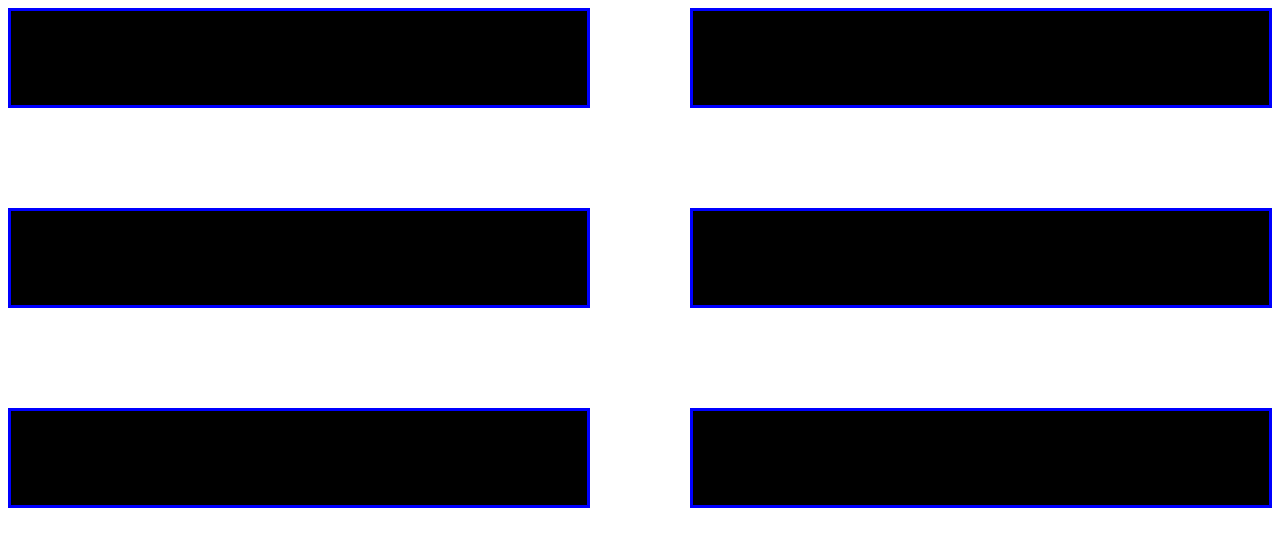
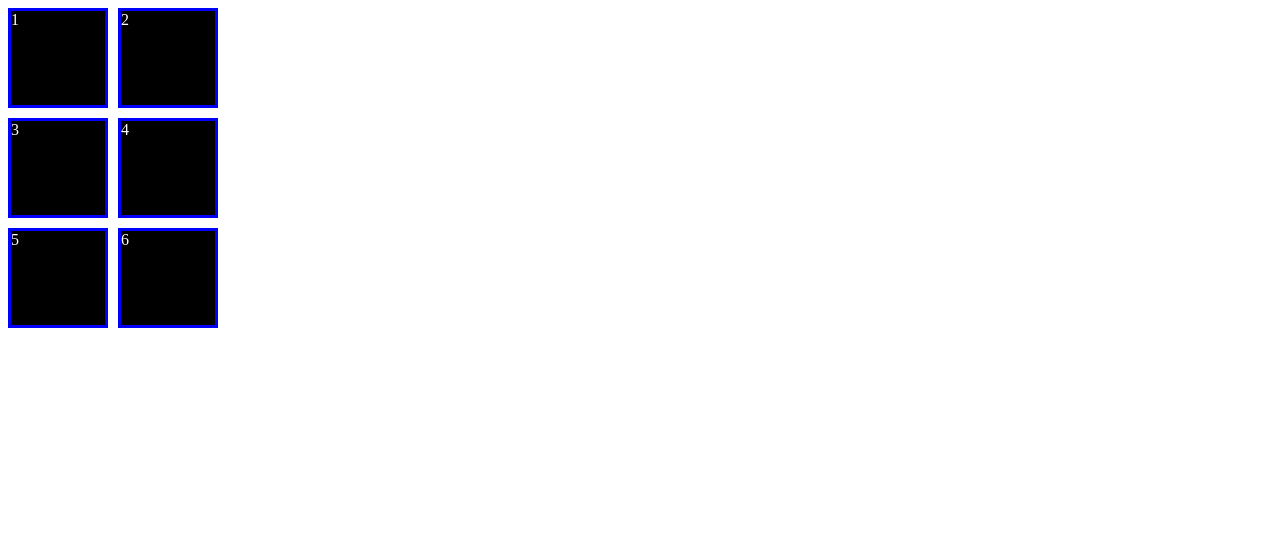
Before and after one commit to iAJ23/EjerciciosCss, a plain HTML site: page ejercicio-2/index.html in a window 1280 px wide. Drawn offline with Linux system fonts and the light colour scheme.

Commit message:
modificacion de css

```diff
--- a/ejercicio-2/css/styles.css
+++ b/ejercicio-2/css/styles.css
@@ -1,12 +1,12 @@
 .container {
     display: grid;
-    grid-template-columns: repeat(2,1fr);
-    grid-template-rows: repeat(3,100px);
-    gap: 100px 100px;
+    grid-template-columns: repeat(2, 100px);
+    grid-template-rows: repeat(3, 100px);
+    gap: 10px;
 }
 
-.item{
-    background-color: rgb(0, 0, 0);
+.item {
+    background-color: black;
     border: 3px solid blue;
-
+    color: white;
 }
```
